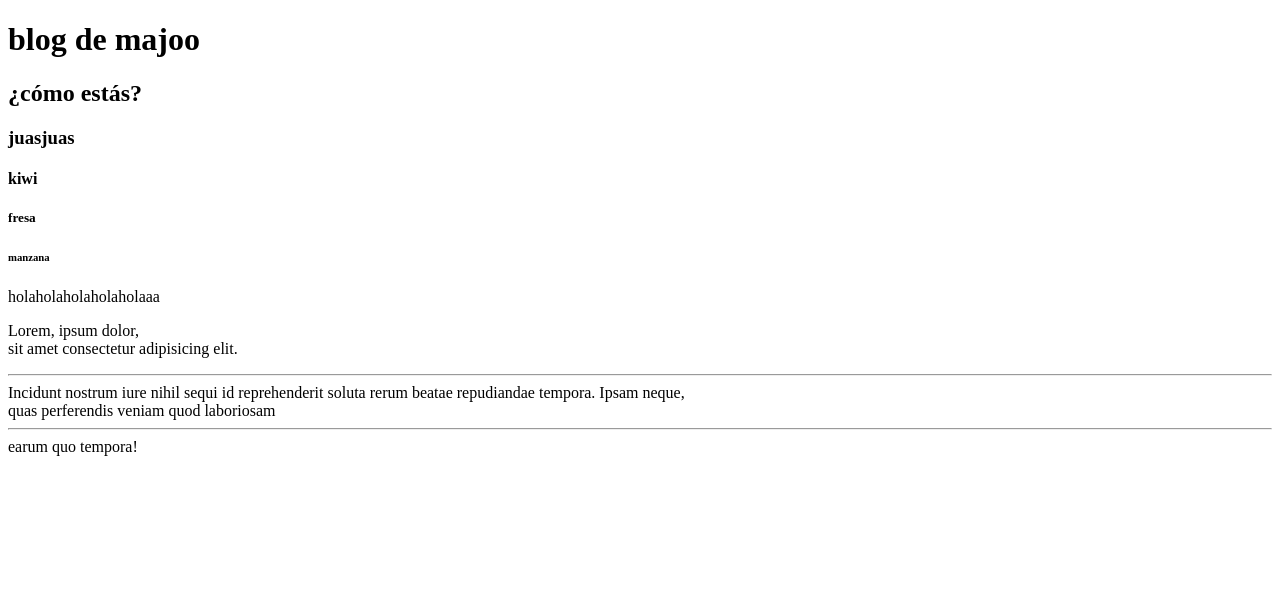
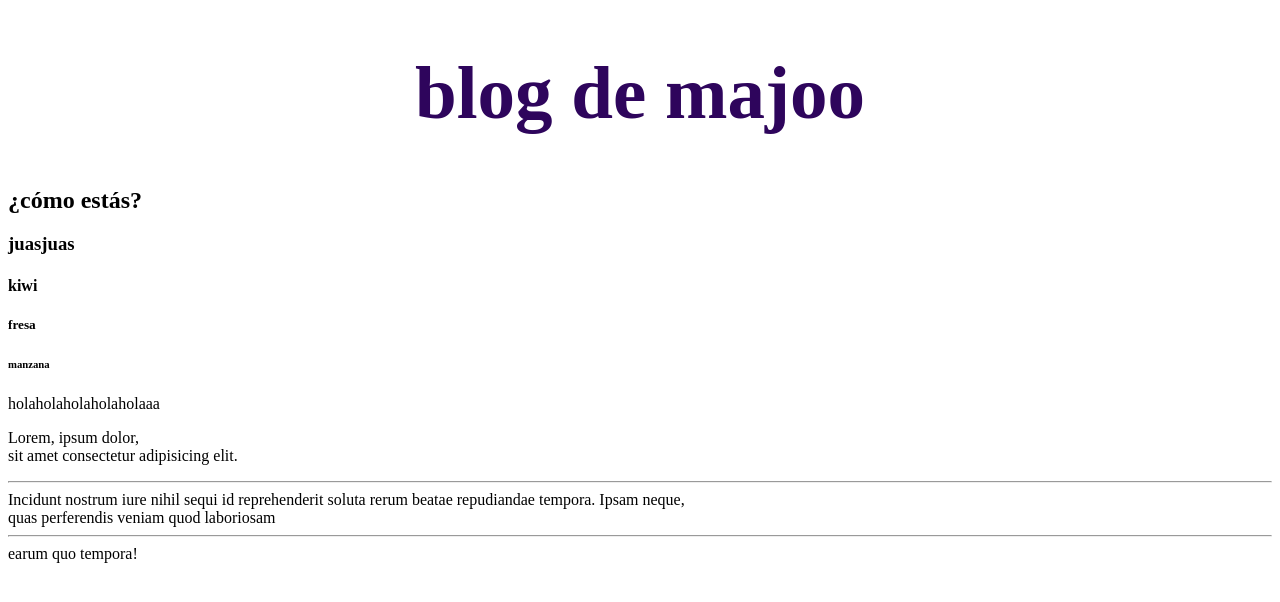
Before and after one commit to majo-barroso/htmn-majo-barroso, a website: page index.html in a window 1280 px wide. Drawn offline with Linux system fonts and the light colour scheme.

Commit message:
style, size, align

```diff
--- a/index.html
+++ b/index.html
@@ -2,6 +2,7 @@
 <html lang="en">
   <head>
     <meta charset="UTF-8" />
+    <link rel="stylesheet" href="style.css">
     <meta name="viewport" content="width=device-width, initial-scale=1.0" />
     <meta http-equiv="X-UA-Compatible" content="ie=edge" />
     <title>Static Template</title>
--- /dev/null
+++ b/style.css
@@ -0,0 +1,4 @@
+h1 {
+  color: rgb(46, 5, 92);
+font-size: 75px;
+text-align: center;
```
